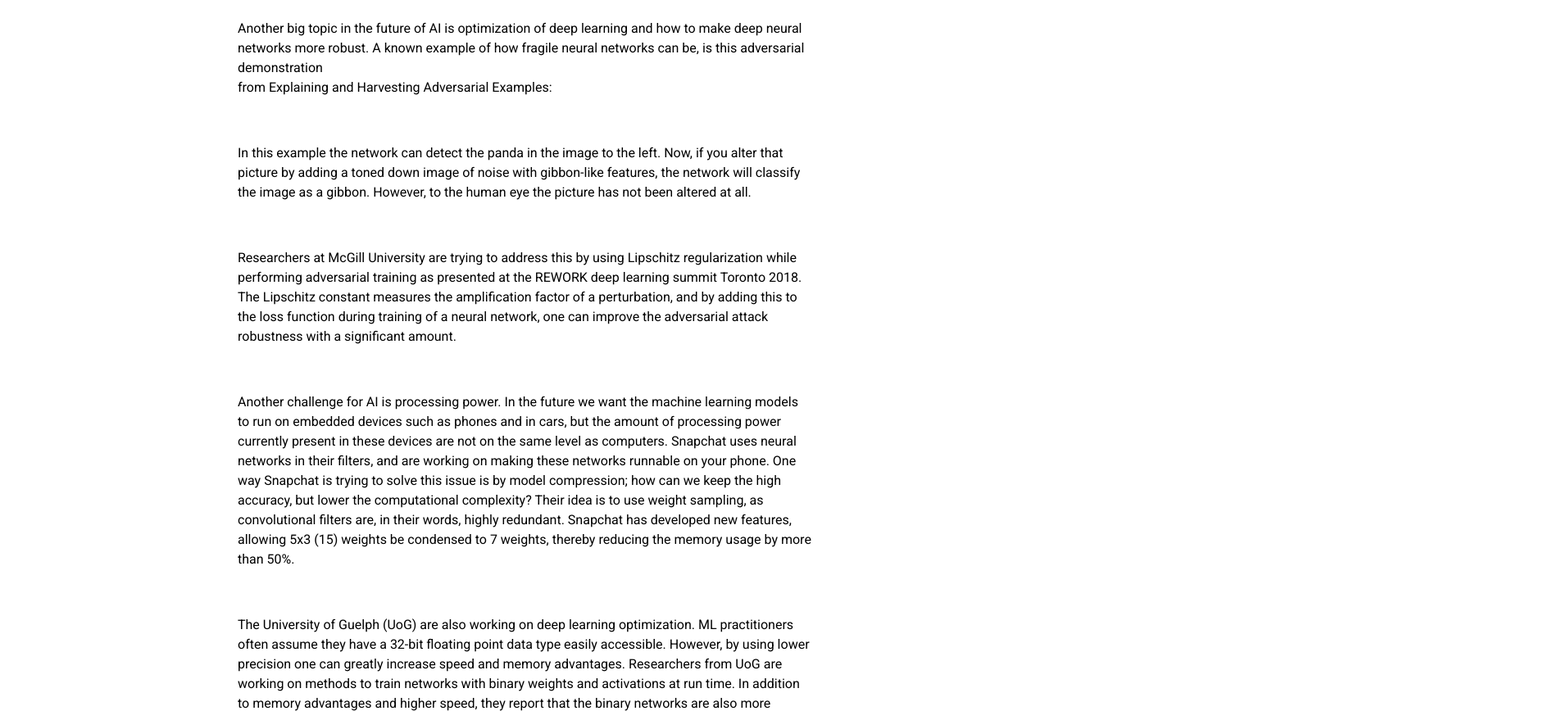
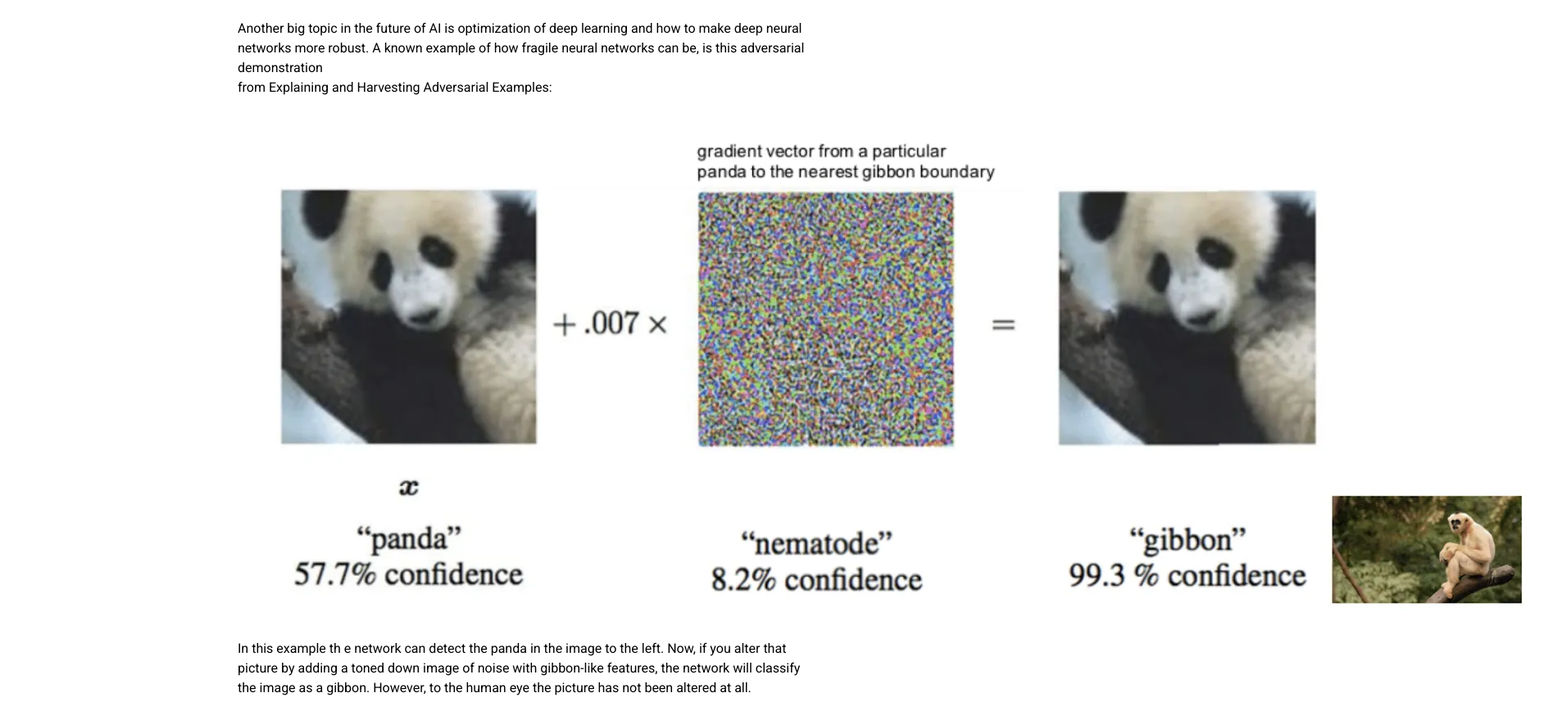
Before and after one commit to Ani193/html-activity-1, a plain HTML site: page index.html in a window 1280 px wide. Shown: the part 2360-3228 px from the top of the page at 82% size, 1890 px wide, since content can reach past the window. Drawn offline with Linux system fonts and the light colour scheme.

Commit message:
perubahan gambar

```diff
--- a/index.html
+++ b/index.html
@@ -59,7 +59,7 @@
               given an area. This and other innovations to the agricultural food industry will become more and more important as we
               are facing a difficult time ahead with more challenging weather conditions.
         </p><br>
-        <img src="img1.webp"> <br>
+        <img src="img1.jpg.webp"> <br>
         <p>Nargiz Mammadova, founder & CEO at Destin AI, talked about the use of AI in immigration.
            To settle down in a new country you would have to fill out many forms and be approved for
            citizenship through various applications. Yet, before the actual application process, you would
@@ -86,8 +86,9 @@
                    networks more robust. A known example of how fragile neural networks can be, is this adversarial demonstration<br>
                     from Explaining and Harvesting Adversarial Examples:
                 </p>
-                <img scr="img"><br>
-                <p>In this example the network can detect the panda in the image to the left.
+                <img src="img2.jpg.webp"><br>
+                <p>In this example th
+                e network can detect the panda in the image to the left.
                    Now, if you alter that picture by adding a toned down image of noise with gibbon-like features,
                    the network will classify the image as a gibbon. However, to the human eye the picture has not been altered at all.
                 </p><br>
```
Also changed, not shown: img1.jpg.webp (renamed from img1.webp).
